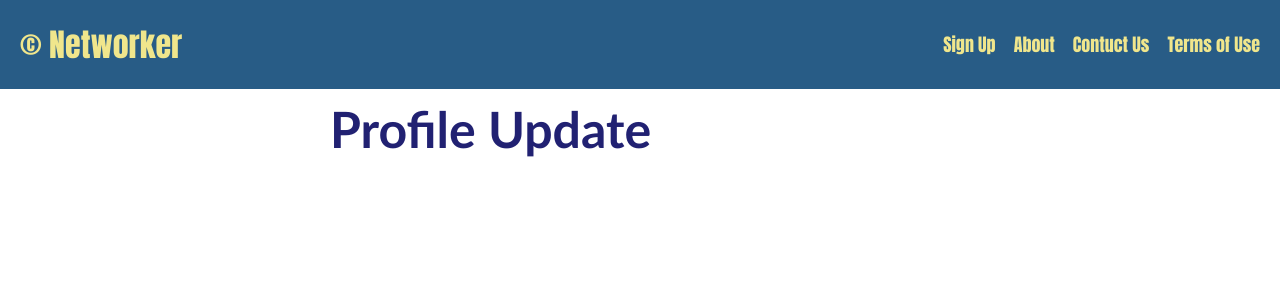
After one commit to aslamovamir/independent-study-project-networker, a Flask app: page /update_profile in a window 1280 px wide. The commit adds this page. Shown: the top 300 px of the page. Run offline with Flask 2, Linux system fonts and the light colour scheme.

Commit message:
made the loggeduser variable global to enable the pass of logged user between session pages

```diff
--- a/source/app.py
+++ b/source/app.py
@@ -8,7 +8,7 @@ from datetime import datetime
 
 app = Flask(__name__)
 app.secret_key="networker-app-20190805"
-
+LoggedUser: User = None
 
 # Routes build-up
 @app.route('/', methods=['POST', 'GET'])
@@ -29,20 +29,21 @@ def index():
             if (allUsers == None):
                 raise Exception()
 
+            global LoggedUser
             userFound: bool = False
             # now check the ID of all users
             for user in allUsers:
                 if user.Id == userId:
                     userFound = True
                     # log the user
-                    loggedUser: User = user
+                    LoggedUser = user
                     break
             if userFound:
                 # now update the user with the new logged in date in the database
-                loggedUser.DateLastLogin = datetime.now()
-                UserDBActions.UpdateUser(user=loggedUser)
+                LoggedUser.DateLastLogin = datetime.now()
+                UserDBActions.UpdateUser(user=LoggedUser)
 
-                return render_template('dashboard.html', loggedUser=loggedUser)
+                return render_template('dashboard.html', loggedUser=LoggedUser)
             else:
                 error = "User Not Found"
 
@@ -105,6 +106,15 @@ def dashboard():
     return render_template('dashboard.html')
 
 
+@app.route('/update_profile')
+def update_profile():
+    return render_template('update_profile.html', loggedUser=LoggedUser)
+
+
+
+
+
+
 
 
 @app.route('/about')
--- /dev/null
+++ b/source/templates/update_profile.html
@@ -0,0 +1,25 @@
+<!doctype html>
+<html>
+    <head>
+        <meta name="viewpoint" content="width=device-width, initial-scale=1.0" />
+        <link rel="stylesheet" type="text/css" href="{{ url_for('static', filename='css/index.css') }}" />
+        <Title>Networker</Title>
+    </head>
+    <body>
+        <nav class="navbar">
+            <div class="logo">© Networker</div>
+            <ul class="nav-links">
+                <div class="menu">
+                    <li><a href="{{ url_for('signup') }}">Sign Up</a></li>
+                    <li><a href="{{ url_for('about') }}">About</a></li>
+                    <li><a href="{{ url_for('contact_us') }}">Contuct Us</a></li>
+                    <li><a href="{{ url_for('terms_of_use') }}">Terms of Use</a></li>
+                </div>
+            </ul>
+        </nav>
+        <div class="container">
+            <h1>Profile Update</h1>
+
+        </div>
+    </body>
+</html>
```
Also changed, not shown: source/templates/dashboard.html (+8 -8 lines).
